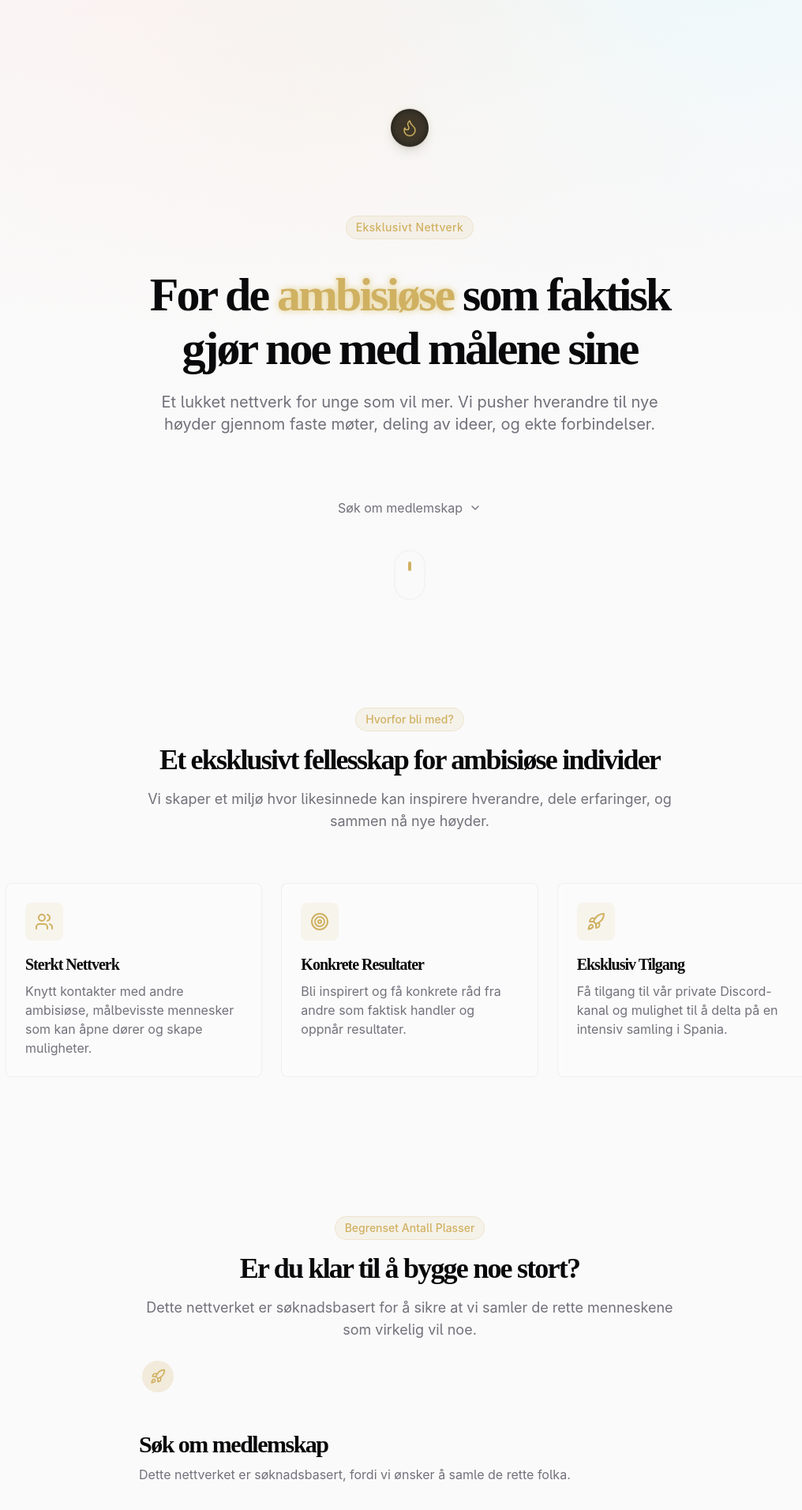
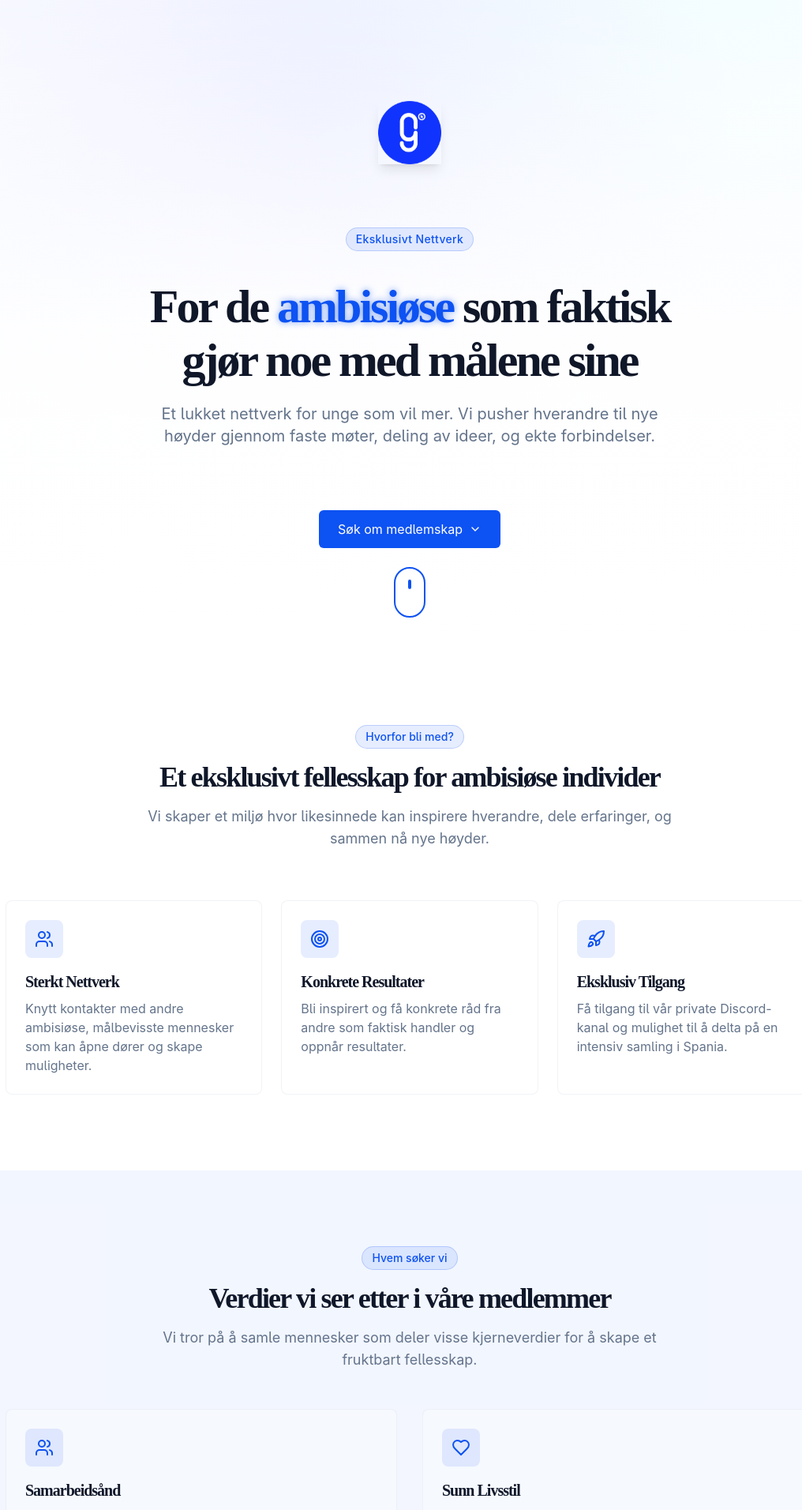
Before and after one commit to kongen8/grunderklubben-Ung, a React (Vite) app: page / in a window 1280 px wide. Shown: the top 1912 px of the page at 79% size, without its empty margins (121-1137 px from the left). Built offline with nearby package versions, Linux system fonts and the light colour scheme.

Commit message:
Implement blue and white theme
Apply a blue and white theme to the website, based on the analysis of grunderklubben.no.

```diff
--- a/src/components/AnimatedLogo.tsx
+++ b/src/components/AnimatedLogo.tsx
@@ -1,6 +1,5 @@
 
 import React, { useEffect, useRef } from 'react';
-import { Flame } from "lucide-react";
 import { cn } from "@/lib/utils";
 
 const AnimatedLogo = ({ className }: { className?: string }) => {
@@ -35,16 +34,16 @@ const AnimatedLogo = ({ className }: { className?: string }) => {
     <div
       ref={logoRef}
       className={cn(
-        "relative flex items-center justify-center w-12 h-12 rounded-full bg-primary",
+        "relative flex items-center justify-center w-20 h-20",
         "transition-all duration-700 shadow-lg",
         className
       )}
     >
-      <Flame
-        className="w-6 h-6 text-gold animate-pulse"
-        strokeWidth={1.5}
+      <img
+        src="/lovable-uploads/b8e6a6fd-f5ac-407b-bcfb-63a3b584b463.png"
+        alt="Grunderklubben Logo"
+        className="w-full h-full object-contain"
       />
-      <div className="absolute inset-0 bg-gold/20 rounded-full blur-sm"></div>
     </div>
   );
 };
--- a/src/components/Hero.tsx
+++ b/src/components/Hero.tsx
@@ -1,6 +1,6 @@
 
 import React, { useEffect, useRef } from 'react';
-import { Flame, ChevronDown } from "lucide-react";
+import { ChevronDown } from "lucide-react";
 import { cn } from "@/lib/utils";
 import AnimatedLogo from './AnimatedLogo';
 
@@ -51,7 +51,7 @@ const Hero = () => {
         </div>
 
         <div className="mb-6">
-          <span className="inline-block py-1 px-3 mb-4 rounded-full bg-gold/10 text-sm font-medium text-gold border border-gold/20 tracking-wide">
+          <span className="inline-block py-1 px-3 mb-4 rounded-full bg-primary/10 text-sm font-medium text-primary border border-primary/20 tracking-wide">
             Eksklusivt Nettverk
           </span>
         </div>
@@ -60,7 +60,7 @@ const Hero = () => {
           ref={headingRef}
           className="text-4xl md:text-5xl lg:text-6xl font-bold mb-6 tracking-tighter text-balance"
         >
-          For de <span className="glow-gold text-gold">ambisiøse</span> som faktisk
+          For de <span className="glow-blue text-primary">ambisiøse</span> som faktisk
           <span className="block mt-2">gjør noe med målene sine</span>
         </h1>
 
@@ -73,7 +73,7 @@ const Hero = () => {
 
         <button
           onClick={handleScrollDown}
-          className="group inline-flex items-center gap-2 mt-8 text-muted-foreground hover:text-foreground transition-colors duration-300"
+          className="group inline-flex items-center gap-2 mt-8 px-6 py-3 bg-primary text-white rounded-md hover:bg-primary/90 transition-colors duration-300"
         >
           <span>Søk om medlemskap</span>
           <ChevronDown className="w-4 h-4 group-hover:translate-y-1 transition-transform duration-300" />
@@ -86,9 +86,9 @@ const Hero = () => {
       >
         <div
           onClick={handleScrollDown}
-          className="cursor-pointer w-10 h-16 rounded-full border-2 border-muted flex items-start justify-center p-2"
+          className="cursor-pointer w-10 h-16 rounded-full border-2 border-primary flex items-start justify-center p-2"
         >
-          <div className="w-1 h-3 bg-gold rounded-full animate-bounce mt-2"></div>
+          <div className="w-1 h-3 bg-primary rounded-full animate-bounce mt-2"></div>
         </div>
       </div>
     </section>
--- a/src/index.css
+++ b/src/index.css
@@ -7,71 +7,71 @@
 
 @layer base {
   :root {
-    --background: 0 0% 98%;
-    --foreground: 240 10% 3.9%;
+    --background: 0 0% 100%;
+    --foreground: 222 47% 11%;
 
     --card: 0 0% 100%;
-    --card-foreground: 240 10% 3.9%;
+    --card-foreground: 222 47% 11%;
 
     --popover: 0 0% 100%;
-    --popover-foreground: 240 10% 3.9%;
+    --popover-foreground: 222 47% 11%;
 
-    --primary: 240 5.9% 10%;
-    --primary-foreground: 0 0% 98%;
+    --primary: 222 90% 50%;
+    --primary-foreground: 0 0% 100%;
 
-    --secondary: 240 4.8% 95.9%;
-    --secondary-foreground: 240 5.9% 10%;
+    --secondary: 210 40% 96.1%;
+    --secondary-foreground: 222 47% 11%;
 
-    --muted: 240 4.8% 95.9%;
-    --muted-foreground: 240 3.8% 46.1%;
+    --muted: 210 40% 96.1%;
+    --muted-foreground: 215.4 16.3% 46.9%;
 
-    --accent: 240 4.8% 95.9%;
-    --accent-foreground: 240 5.9% 10%;
+    --accent: 221 83% 53%;
+    --accent-foreground: 0 0% 100%;
 
     --destructive: 0 84.2% 60.2%;
     --destructive-foreground: 0 0% 98%;
 
-    --gold: 43 54% 60%;
-    --gold-foreground: 240 10% 3.9%;
+    --gold: 221 83% 53%;
+    --gold-foreground: 0 0% 100%;
 
-    --border: 240 5.9% 90%;
-    --input: 240 5.9% 90%;
-    --ring: 240 5.9% 10%;
+    --border: 214.3 31.8% 91.4%;
+    --input: 214.3 31.8% 91.4%;
+    --ring: 222 90% 50%;
 
     --radius: 0.5rem;
   }
 
   .dark {
-    --background: 240 10% 3.9%;
-    --foreground: 0 0% 98%;
+    --background: 222 47% 11%;
+    --foreground: 0 0% 100%;
 
-    --card: 240 10% 3.9%;
-    --card-foreground: 0 0% 98%;
+    --card: 222 47% 11%;
+    --card-foreground: 0 0% 100%;
 
-    --popover: 240 10% 3.9%;
-    --popover-foreground: 0 0% 98%;
+    --popover: 222 47% 11%;
+    --popover-foreground: 0 0% 100%;
 
-    --primary: 0 0% 98%;
-    --primary-foreground: 240 5.9% 10%;
+    --primary: 221 83% 53%;
+    --primary-foreground: 0 0% 100%;
 
-    --secondary: 240 3.7% 15.9%;
-    --secondary-foreground: 0 0% 98%;
+    --secondary: 217 33% 17%;
+    --secondary-foreground: 0 0% 100%;
 
-    --muted: 240 3.7% 15.9%;
-    --muted-foreground: 240 5% 64.9%;
+    --muted: 217 33% 17%;
+    --muted-foreground: 215 20.2% 65.1%;
 
-    --accent: 240 3.7% 15.9%;
-    --accent-foreground: 0 0% 98%;
+    --accent: 221 83% 53%;
+    --accent-foreground: 0 0% 100%;
 
     --destructive: 0 62.8% 30.6%;
-    --destructive-foreground: 0 0% 98%;
+    --destructive-foreground: 0 0% 100%;
 
-    --gold: 43 54% 60%;
-    --gold-foreground: 240 10% 3.9%;
+    --gold: 221 83% 53%;
+    --gold-foreground: 0 0% 100%;
 
-    --border: 240 3.7% 15.9%;
-    --input: 240 3.7% 15.9%;
-    --ring: 240 4.9% 83.9%;
+    --border: 217 33% 17%;
+    --input: 217 33% 17%;
+    --ring: 224 76% 48%;
   }
 }
 
@@ -91,8 +91,8 @@
 }
 
 @layer utilities {
-  .glow-gold {
-    text-shadow: 0 0 8px rgba(212, 175, 55, 0.6);
+  .glow-blue {
+    text-shadow: 0 0 8px rgba(37, 99, 235, 0.6);
   }
 
   .text-balance {
@@ -104,7 +104,7 @@
   }
 
   .text-gradient {
-    @apply bg-clip-text text-transparent bg-gradient-to-r from-primary to-gold;
+    @apply bg-clip-text text-transparent bg-gradient-to-r from-primary to-blue-400;
   }
 }
 
--- a/src/pages/Index.tsx
+++ b/src/pages/Index.tsx
@@ -3,7 +3,7 @@ import React, { useEffect, useRef } from 'react';
 import Hero from '@/components/Hero';
 import ApplicationForm from '@/components/ApplicationForm';
 import Footer from '@/components/Footer';
-import { ChevronDown, Target, Rocket, Users } from "lucide-react";
+import { ChevronDown, Target, Rocket, Users, Book, Waves, Heart, Brain } from "lucide-react";
 import { cn } from "@/lib/utils";
 
 const FeatureItem = ({ icon, title, description }: {
@@ -41,7 +41,7 @@ const FeatureItem = ({ icon, title, description }: {
       ref={itemRef}
       className="opacity-0 flex flex-col items-start p-6 rounded-lg border border-border/50 bg-card/30 backdrop-blur-sm"
     >
-      <div className="p-3 mb-4 rounded-lg bg-gold/10 text-gold">
+      <div className="p-3 mb-4 rounded-lg bg-primary/10 text-primary">
         {icon}
       </div>
       <h3 className="text-xl font-semibold mb-2">{title}</h3>
@@ -58,7 +58,7 @@ const Index = () => {
       <section className="relative py-24 px-4">
         <div className="max-w-5xl mx-auto space-y-16">
           <div className="space-y-4 text-center max-w-3xl mx-auto">
-            <span className="inline-block py-1 px-3 rounded-full bg-gold/10 text-sm font-medium text-gold border border-gold/20">
+            <span className="inline-block py-1 px-3 rounded-full bg-primary/10 text-sm font-medium text-primary border border-primary/20">
               Hvorfor bli med?
             </span>
             <h2 className="text-3xl md:text-4xl font-bold">
@@ -89,10 +89,49 @@ const Index = () => {
         </div>
       </section>
 
+      <section className="relative py-24 px-4 bg-primary/5">
+        <div className="max-w-5xl mx-auto space-y-12">
+          <div className="space-y-4 text-center max-w-3xl mx-auto">
+            <span className="inline-block py-1 px-3 rounded-full bg-primary/10 text-sm font-medium text-primary border border-primary/20">
+              Hvem søker vi
+            </span>
+            <h2 className="text-3xl md:text-4xl font-bold">
+              Verdier vi ser etter i våre medlemmer
+            </h2>
+            <p className="text-lg text-muted-foreground max-w-2xl mx-auto">
+              Vi tror på å samle mennesker som deler visse kjerneverdier for å skape et fruktbart fellesskap.
+            </p>
+          </div>
+
+          <div className="grid grid-cols-1 md:grid-cols-2 gap-8">
+            <FeatureItem
+              icon={<Users className="w-6 h-6" />}
+              title="Samarbeidsånd"
+              description="Vi ser etter mennesker som forstår verdien av å løfte hverandre opp, dele kunnskap, og skape synergier sammen."
+            />
+            <FeatureItem
+              icon={<Heart className="w-6 h-6" />}
+              title="Sunn Livsstil"
+              description="Medlemmer som prioriterer både mental og fysisk helse, og forstår at en balansert livsstil er nøkkelen til langsiktig suksess."
+            />
+            <FeatureItem
+              icon={<Waves className="w-6 h-6" />}
+              title="Jevnlig Trening"
+              description="Vi verdsetter personer som inkluderer fysisk aktivitet i sin rutine og forstår forbindelsen mellom en sunn kropp og et skarpt sinn."
+            />
+            <FeatureItem
+              icon={<Brain className="w-6 h-6" />}
+              title="Kontinuerlig Læring"
+              description="Medlemmer som er dedikert til livslang læring, nysgjerrighet og personlig vekst gjennom nye erfaringer og kunnskap."
+            />
+          </div>
+        </div>
+      </section>
+
       <section id="application-form" className="relative py-20 px-4 mb-16">
         <div className="relative z-10 max-w-5xl mx-auto space-y-10">
           <div className="space-y-4 text-center max-w-3xl mx-auto mb-10">
-            <span className="inline-block py-1 px-3 rounded-full bg-gold/10 text-sm font-medium text-gold border border-gold/20">
+            <span className="inline-block py-1 px-3 rounded-full bg-primary/10 text-sm font-medium text-primary border border-primary/20">
               Begrenset Antall Plasser
             </span>
             <h2 className="text-3xl md:text-4xl font-bold">
--- a/tailwind.config.ts
+++ b/tailwind.config.ts
@@ -116,14 +116,14 @@ export default {
 			backgroundImage: {
 				'gradient-radial': 'radial-gradient(var(--tw-gradient-stops))',
 				'mesh-gradient':
-					'radial-gradient(at 40% 20%, hsla(28, 100%, 74%, 0.1) 0px, transparent 50%), ' +
+					'radial-gradient(at 40% 20%, hsla(240, 100%, 70%, 0.1) 0px, transparent 50%), ' +
 					'radial-gradient(at 80% 0%, hsla(189, 100%, 56%, 0.05) 0px, transparent 50%), ' +
-					'radial-gradient(at 0% 50%, hsla(355, 100%, 93%, 0.1) 0px, transparent 50%), ' +
-					'radial-gradient(at 80% 50%, hsla(340, 100%, 76%, 0.05) 0px, transparent 50%), ' +
-					'radial-gradient(at 0% 100%, hsla(22, 100%, 77%, 0.1) 0px, transparent 50%), ' +
+					'radial-gradient(at 0% 50%, hsla(223, 100%, 80%, 0.1) 0px, transparent 50%), ' +
+					'radial-gradient(at 80% 50%, hsla(240, 100%, 76%, 0.05) 0px, transparent 50%), ' +
+					'radial-gradient(at 0% 100%, hsla(212, 100%, 77%, 0.1) 0px, transparent 50%), ' +
 					'radial-gradient(at 80% 100%, hsla(242, 100%, 70%, 0.05) 0px, transparent 50%), ' +
-					'radial-gradient(at 0% 0%, hsla(343, 100%, 76%, 0.05) 0px, transparent 50%)',
-				'gold-shimmer': 'linear-gradient(90deg, rgba(212,175,55,0) 0%, rgba(212,175,55,0.4) 50%, rgba(212,175,55,0) 100%)',
+					'radial-gradient(at 0% 0%, hsla(222, 100%, 76%, 0.05) 0px, transparent 50%)',
+				'blue-shimmer': 'linear-gradient(90deg, rgba(37,99,235,0) 0%, rgba(37,99,235,0.4) 50%, rgba(37,99,235,0) 100%)',
 			}
 		}
 	},
```
Also changed, not shown: src/components/Footer.tsx (+4 -5 lines), public/lovable-uploads/b8e6a6fd-f5ac-407b-bcfb-63a3b584b463.png (added).
